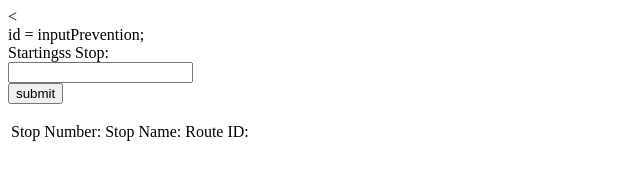
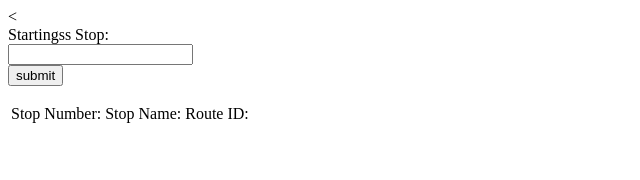
Before and after one commit to bufutda/Monorail, a plain HTML site: page web/next-stop.html in a window 1280 px wide. Shown: the whole page, without its empty margins (0-640 px from the left). Drawn offline with Linux system fonts and the light colour scheme.

Commit message:
fixing js

```diff
--- a/web/next-stop.html
+++ b/web/next-stop.html
@@ -22,8 +22,7 @@
   </style>
 </head>
   <body>
-    <div>
-      id = inputPrevention;
+    <div id = inputPrevention>
     </div>
     <form>
       Startingss Stop: <br>
--- a/web/stop-find.js
+++ b/web/stop-find.js
@@ -13,7 +13,7 @@ function doFunction () {
         $("#prev-stop tbody").empty();
         data = data.data;
         for(var i = 0; i < data.length; i++) {
-          $("#prev-stop tbody").append("<tr><td>"+data.No+"</td><td>"+data.Location+"</td><td>"+data.rID+"</td></tr>");
+          $("#prev-stop tbody").append("<tr><td>"+data[i].No+"</td><td>"+data[i].Location+"</td><td>"+data[i].rID+"</td></tr>");
         }
       } else {
       onError();
```
Also changed, not shown: web/catch-a-ride.html (+1 -1 lines), web/prev-stop.html (+1 -2 lines), web/route-all.html (+1 -2 lines), web/route-end.html (+1 -2 lines), web/route-start.html (+1 -2 lines), web/stop-find.html (+1 -2 lines), web/stop-info.html (+1 -2 lines), web/stop-list.html (+1 -2 lines), web/vehicle-info.html (+1 -2 lines), web/vehicle-route.html (+1 -2 lines).
